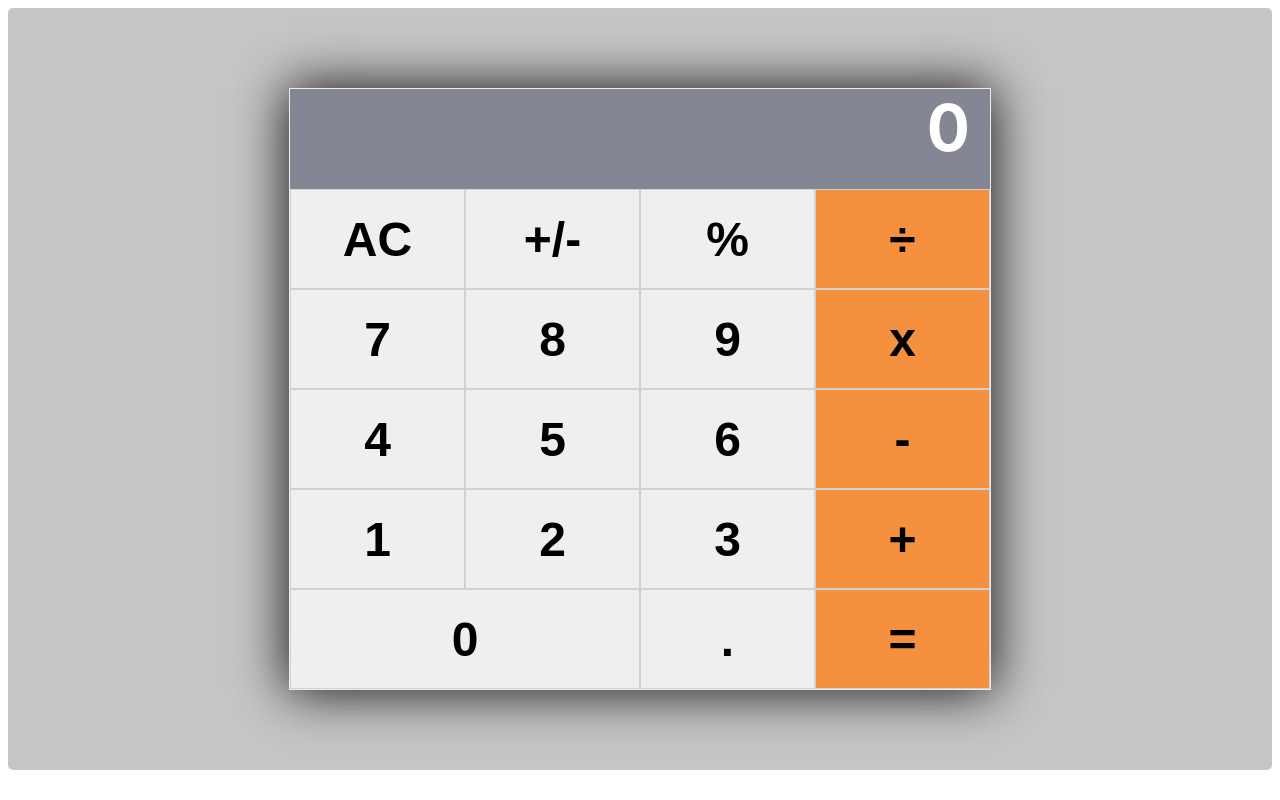
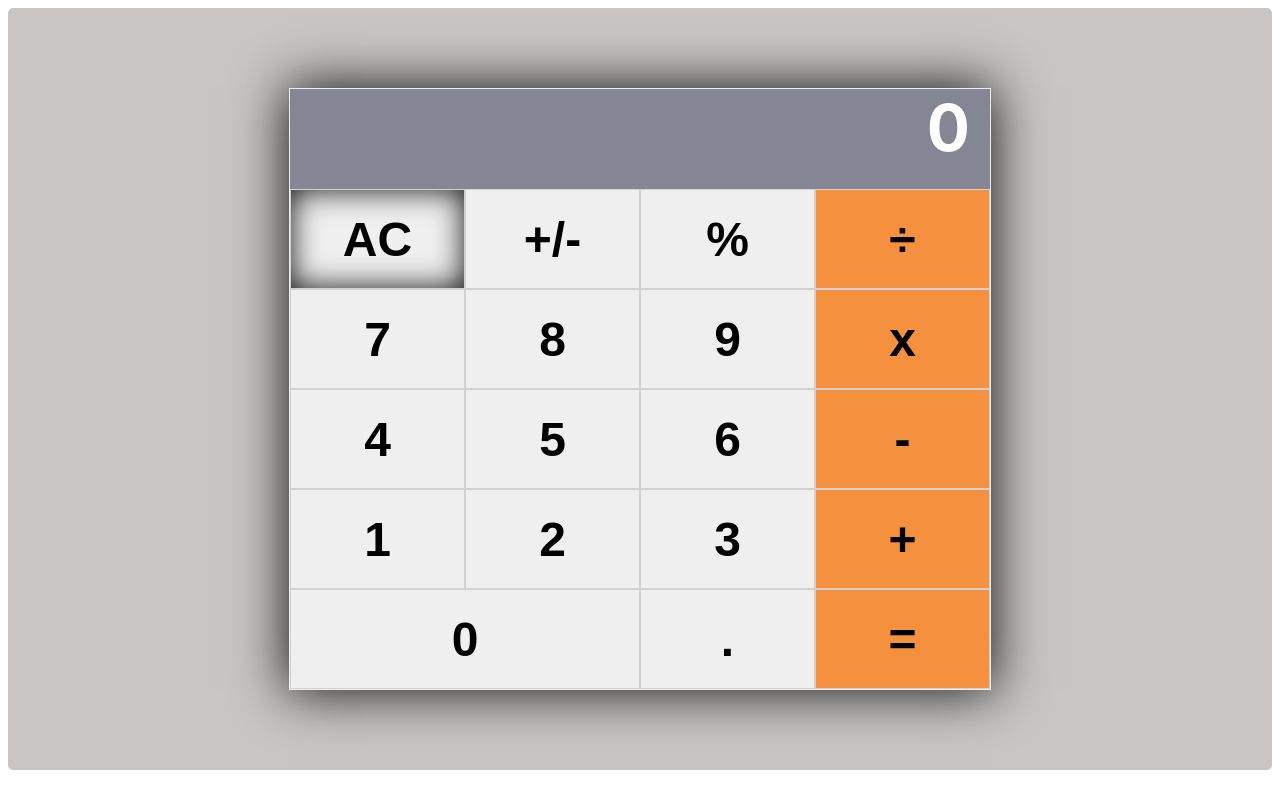
Before and after one commit to Audrey-Ella-xo/calculator, a React (Create React App) app: page / in a window 1280 px wide. In both pictures the pointer is over the button "AC". Built offline with nearby package versions, Linux system fonts and the light colour scheme.

Commit message:
Modify styling of calculator

```diff
--- a/src/index.css
+++ b/src/index.css
@@ -61,3 +61,15 @@
   font-weight: bold;
   border: 1px solid #d1d1d1;
 }
+
+.btn:hover {
+  -webkit-box-shadow: inset 0 0 30px #101011;
+  -moz-box-shadow: inset 0 0 30px #101011;
+  box-shadow: inset 0 0 30px #101011;
+}
+
+.btn:focus {
+  color: red;
+  border: none;
+  outline: none;
+}
```
